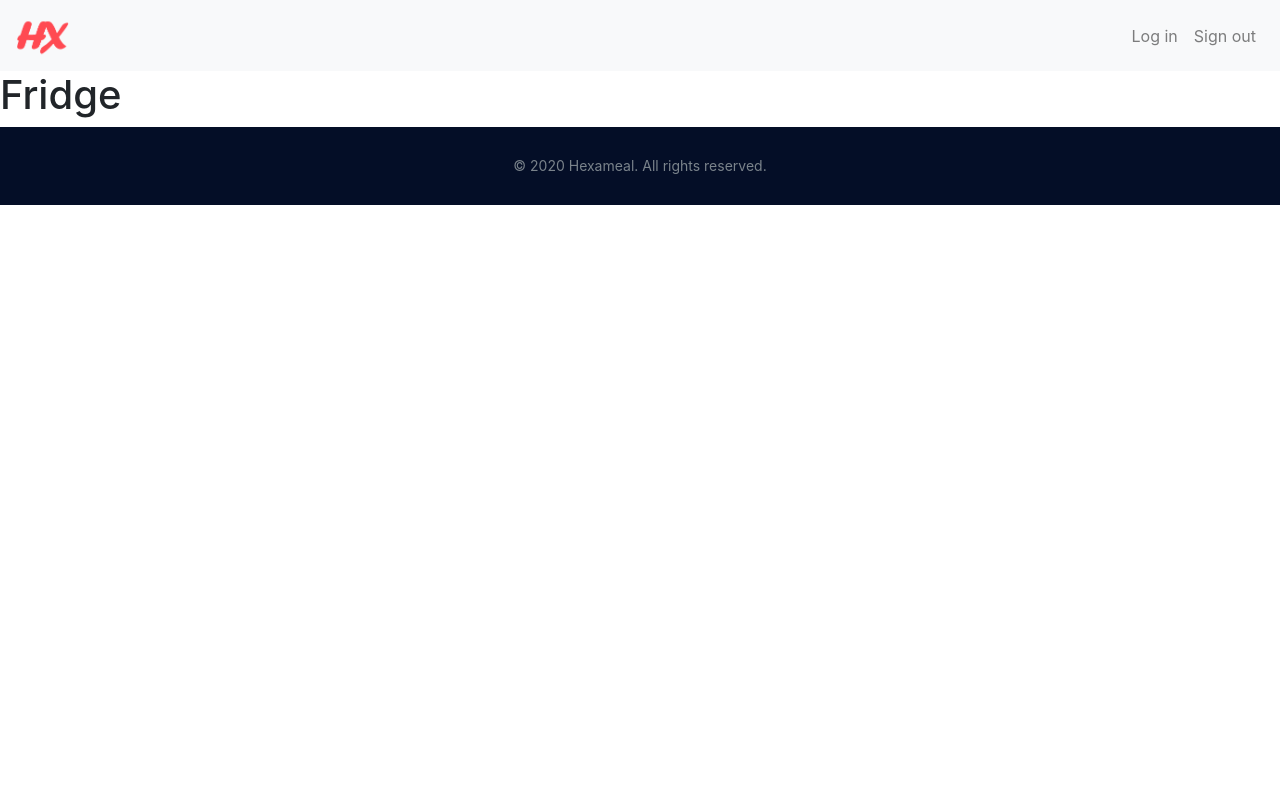
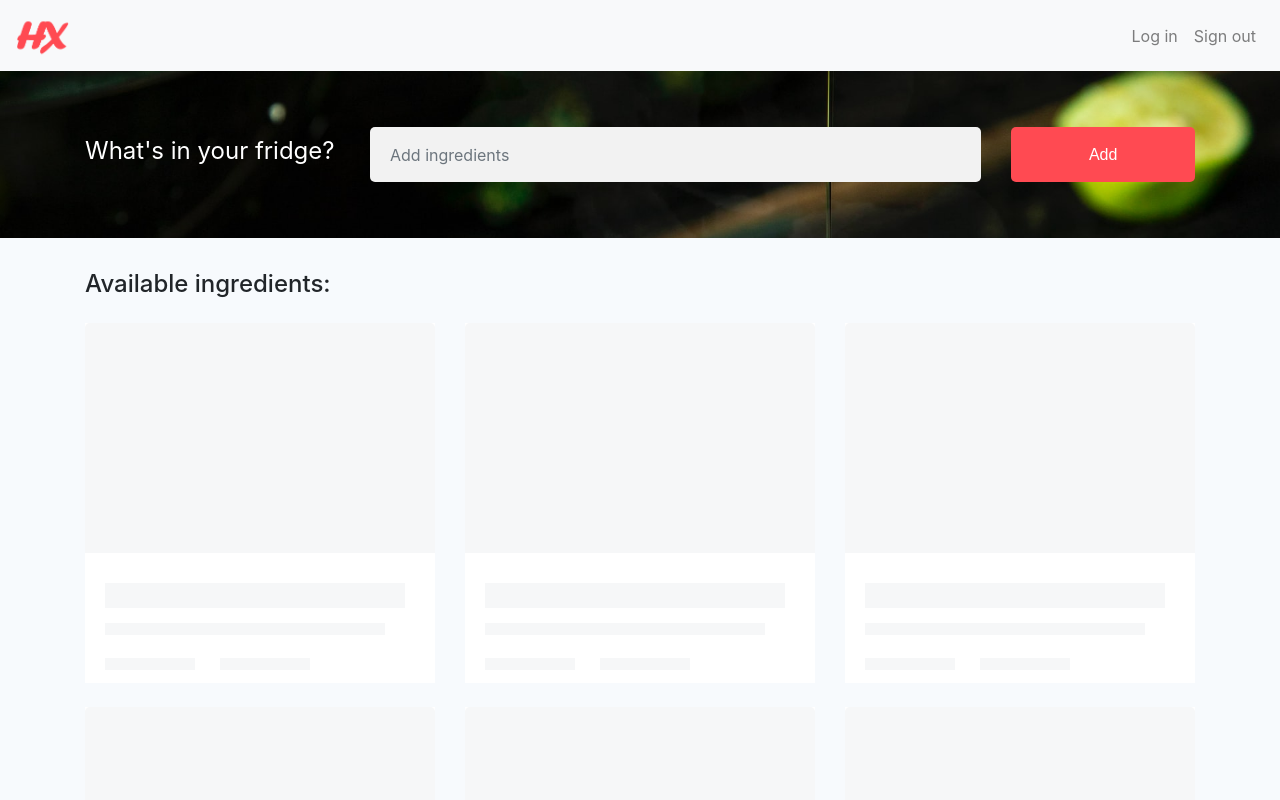
Before and after one commit to Yi98/food_recipe, a Vue app in the folder client/: page /fridge in a window 1280 px wide. Shown: the top 800 px of the page. Built offline with nearby package versions, Linux system fonts and the light colour scheme.

Commit message:
complete Fridge page

```diff
--- a/client/src/components/Details.vue
+++ b/client/src/components/Details.vue
@@ -1,13 +1,117 @@
 <template>
-  <h1>Details</h1>
+  <div class="destination_details_info pt-3 pb-0">
+    <b-container>
+      <b-row class="justify-content-center">
+        <b-col lg="8" md="9">
+          <img
+            id="recipeImage"
+            src="https://spoonacular.com/recipeImages/723984-636x393.jpg"
+            class="w-100 pb-4"
+          />
+          <h2 id="recipeName">Cabbage Salad with Peanuts</h2>
+          <p id="recipeDishTypes" class="pt-2">Salad</p>
+          <b-row>
+            <b-col lg="3" cols="5" class="pt-3">
+              <p>
+                <span class="details-icon pr-2"><b-icon-people-fill></b-icon-people-fill></span>
+                <span id="recipeServing"></span> servings
+              </p>
+            </b-col>
+            <b-col lg="9" cols="7" class="pt-3">
+              <p>
+                <span class="details-icon pr-2"><b-icon-clock></b-icon-clock></span>
+                <span id="recipeTime"></span> minutes
+              </p>
+            </b-col>
+          </b-row>
+
+          <div class="bordered_1px"></div>
+
+          <div class="destination_info">
+            <h3>Equipments</h3>
+            <div class="single_destination">
+              <ul id="equipment-container" class="unordered-list">
+              </ul>
+            </div>
+          </div>
+
+          <div class="bordered_1px"></div>
+
+          <div class="destination_info">
+            <h3>Ingredients</h3>
+            <div class="single_destination">
+              <ul id="ingredient-container" class="unordered-list"></ul>
+            </div>
+          </div>
+
+          <div class="bordered_1px"></div>
+
+          <div class="destination_info">
+            <h3>Procedure</h3>
+            <div id="instruction-container"></div>
+          </div>
+
+          <div class="bordered_1px"></div>
+        </b-col>
+      </b-row>
+    </b-container>
+  </div>
 </template>
 
 <script>
 export default {
-  name: 'Details'
-}
+  name: "Details"
+};
 </script>
 
 <style scoped>
+.bordered_1px {
+  border-top: 1px solid #e4e6e8;
+  margin-top: 65px;
+  padding-bottom: 65px;
+}
+
+#recipeImage {
+  vertical-align: middle;
+  border-style: none;
+}
+
+.destination_details_info .destination_info h3 {
+  font-size: 24px;
+  font-weight: 500;
+  color: #001d38;
+  margin-bottom: 25px;
+}
+
+/* line 142, ../../Arafath/CL/December/231. Travel-02/HTML/scss/_destination.scss */
+.destination_details_info .destination_info p {
+  margin-bottom: 20px;
+}
+
+/* line 145, ../../Arafath/CL/December/231. Travel-02/HTML/scss/_destination.scss */
+.destination_details_info .destination_info .single_destination {
+  margin-bottom: 22px;
+}
+
+/* line 147, ../../Arafath/CL/December/231. Travel-02/HTML/scss/_destination.scss */
+.destination_details_info .destination_info .single_destination h4 {
+  font-size: 16px;
+  font-weight: 500;
+}
+
+ul {
+  margin: 0px;
+  padding: 0px;
+}
+
+.unordered-list li {
+  position: relative;
+  padding-left: 30px;
+  line-height: 1.82em !important;
+}
+
+.details-icon {
+  color: rgb(77, 77, 77);
+}
 
 </style>
--- a/client/src/components/Fridge.vue
+++ b/client/src/components/Fridge.vue
@@ -1,13 +1,159 @@
 <template>
-  <h1>Fridge</h1>
+  <div>
+    <div class="where_togo_area py-5 search_banner_wrap">
+      <b-container>
+        <div class="row align-items-center">
+          <b-col lg="3" class="py-2">
+            <div class="form_area">
+              <h3 class="mb-0">What's in your fridge?</h3>
+            </div>
+          </b-col>
+          <b-col lg="9" md="10">
+            <b-row>
+              <b-col lg="9" md="8" sm="12" cols="12" class="py-2">
+                <b-form-input
+                  id="add-ingredient-box"
+                  v-model="text"
+                  name="first_name"
+                  placeholder="Add ingredients"
+                  onfocus="this.placeholder = ''"
+                  onblur="this.placeholder = 'Add ingredients'"
+                  required
+                  class="single-input m-auto w-100"
+                ></b-form-input>
+              </b-col>
+              <b-col lg="3" md="4" sm="12" cols="12" class="py-2">
+                <div class="search_btn">
+                  <b-button
+                    id="search-btn"
+                    class="boxed-btn4 w-100"
+                    onclick="onIndexSearchRecipe()"
+                    style="height: 55px;"
+                  >Add</b-button>
+                </div>
+              </b-col>
+            </b-row>
+          </b-col>
+          <b-col lg="2" md="1"></b-col>
+        </div>
+      </b-container>
+    </div>
+
+    <div class="popular_places_area pt-3">
+      <b-container>
+        <b-row>
+          <b-col lg="12">
+            <div class="section_title mb_70">
+              <b-row>
+                <b-col lg="12">
+                  <h4 style="display: inline-block" class="pt-3 pb-4 pr-3 m-0">
+                    Available ingredients:
+                    <span id="search-title"></span>
+                  </h4>
+                  <div style="display: inline" id="ingredients-chip-group"></div>
+                </b-col>
+              </b-row>
+            </div>
+          </b-col>
+        </b-row>
+
+        <b-row id="fridge-result-container"></b-row>
+        <div>
+          <CardPlaceholder></CardPlaceholder>
+          <CardPlaceholder></CardPlaceholder>
+        </div>
+
+        <b-row>
+          <b-col lg="12">
+            <div class="more_place_btn text-center">
+              <p>End of results</p>
+              <!-- <a class="boxed-btn4" onclick="getRecipeByIngredients()" style="color: #fff">More Recipes</a> -->
+            </div>
+          </b-col>
+        </b-row>
+      </b-container>
+    </div>
+  </div>
 </template>
 
 <script>
+import CardPlaceholder from "./CardPlaceholder";
+
 export default {
-  name: 'Fridge'
-}
+  name: "Fridge",
+  components: {
+    CardPlaceholder
+  }
+};
 </script>
 
 <style scoped>
+#add-ingredient-box {
+  background-color: rgb(242, 242, 242);
+  height: 55px;
+  border-radius: 5px;
+}
 
+#search-btn {
+  box-shadow: none;
+  background-color: #ff4a52;
+}
+
+.single-input {
+  display: block;
+  width: 100%;
+  line-height: 40px;
+  border: none;
+  outline: none;
+  background: #f9f9ff;
+  padding: 0 20px;
+}
+
+.search_banner_wrap {
+  background-image: url(../assets/search-banner.jpg);
+  padding: 340px 0;
+  background-size: cover;
+  background-position: center center;
+}
+
+.where_togo_area .form_area h3 {
+  font-size: 24px;
+  color: #fff;
+  font-weight: 400;
+  margin-bottom: 0;
+}
+
+.popular_places_area {
+  padding-top: 60px;
+  padding-bottom: 60px;
+  background: #f7fafd;
+}
+
+.popular_places_area .more_place_btn {
+  margin-top: 40px;
+}
+
+.category-select {
+  cursor: pointer;
+}
+
+.explore_banner_wrap {
+  background-image: url(../assets/explore-banner.jpg);
+  padding: 340px 0;
+  background-size: cover;
+  background-position: center center;
+}
+
+.where_togo_area .form_area h3 {
+  font-size: 24px;
+  color: #fff;
+  font-weight: 400;
+  margin-bottom: 0;
+}
+
+@media (max-width: 1200px) and (min-width: 992px) {
+  .where_togo_area .form_area h3 {
+    font-size: 18px;
+  }
+}
 </style>
--- a/client/src/components/Header.vue
+++ b/client/src/components/Header.vue
@@ -33,4 +33,5 @@ export default {
   outline: 0;
   font-size: 1.5rem;
 }
+
 </style>
--- a/client/src/components/IndexComponents/HeroSection.vue
+++ b/client/src/components/IndexComponents/HeroSection.vue
@@ -1,7 +1,7 @@
 <template>
   <div class="destination_banner_wrap overlay">
     <div class="destination_text text-center">
-      <h3 class="pb-4">What to cook today ?</h3>
+      <h3 id="hero-text" class="pb-4 m-auto">What to cook today ?</h3>
       <b-row class="align-items-center m-auto">
         <b-col lg="2" md="1"></b-col>
         <!-- <div class="col-lg-2 col-md-1"></div> -->
@@ -110,14 +110,6 @@ export default {
   height: 600px;
 }
 
-@media (max-width: 767px) {
-  /* line 80, ../../Arafath/CL/December/231. Travel-02/HTML/scss/_destination.scss */
-  .destination_banner_wrap {
-    height: 570px;
-    padding: 130px 0;
-  }
-}
-
 @media (min-width: 768px) and (max-width: 991px) {
   /* line 80, ../../Arafath/CL/December/231. Travel-02/HTML/scss/_destination.scss */
   .destination_banner_wrap {
@@ -130,5 +122,14 @@ export default {
     font-size: 41px;
     line-height: 50px;
   }
+
+  .destination_banner_wrap {
+    height: 570px;
+    padding: 130px 0;
+  }
+
+  h3#hero-text {
+    width: 90%;
+  }
 }
 </style>
--- a/client/src/components/Search.vue
+++ b/client/src/components/Search.vue
@@ -45,10 +45,10 @@
           <b-col lg="12">
             <div class="section_title mb_70">
               <h3>
-                Explore
+                Search results: Chicken breast
                 <span id="search-title"></span>
               </h3>
-              <p>Discover the hidden gems.</p>
+              <p>Browse amazing recipe to cook and stay hunger free.</p>
             </div>
           </b-col>
         </b-row>
@@ -76,7 +76,7 @@
 </template>
 
 <script>
-import CardPlaceholder from './CardPlaceholder'
+import CardPlaceholder from "./CardPlaceholder";
 
 export default {
   name: "Search",
@@ -150,6 +150,13 @@ export default {
   margin-bottom: 0;
 }
 
+@media (max-width: 767px) {
+  .section_title h3 {
+    font-size: 30px;
+    line-height: 36px;
+  }
+}
+
 @media (max-width: 1200px) and (min-width: 992px) {
   .where_togo_area .form_area h3 {
     font-size: 18px;
```
